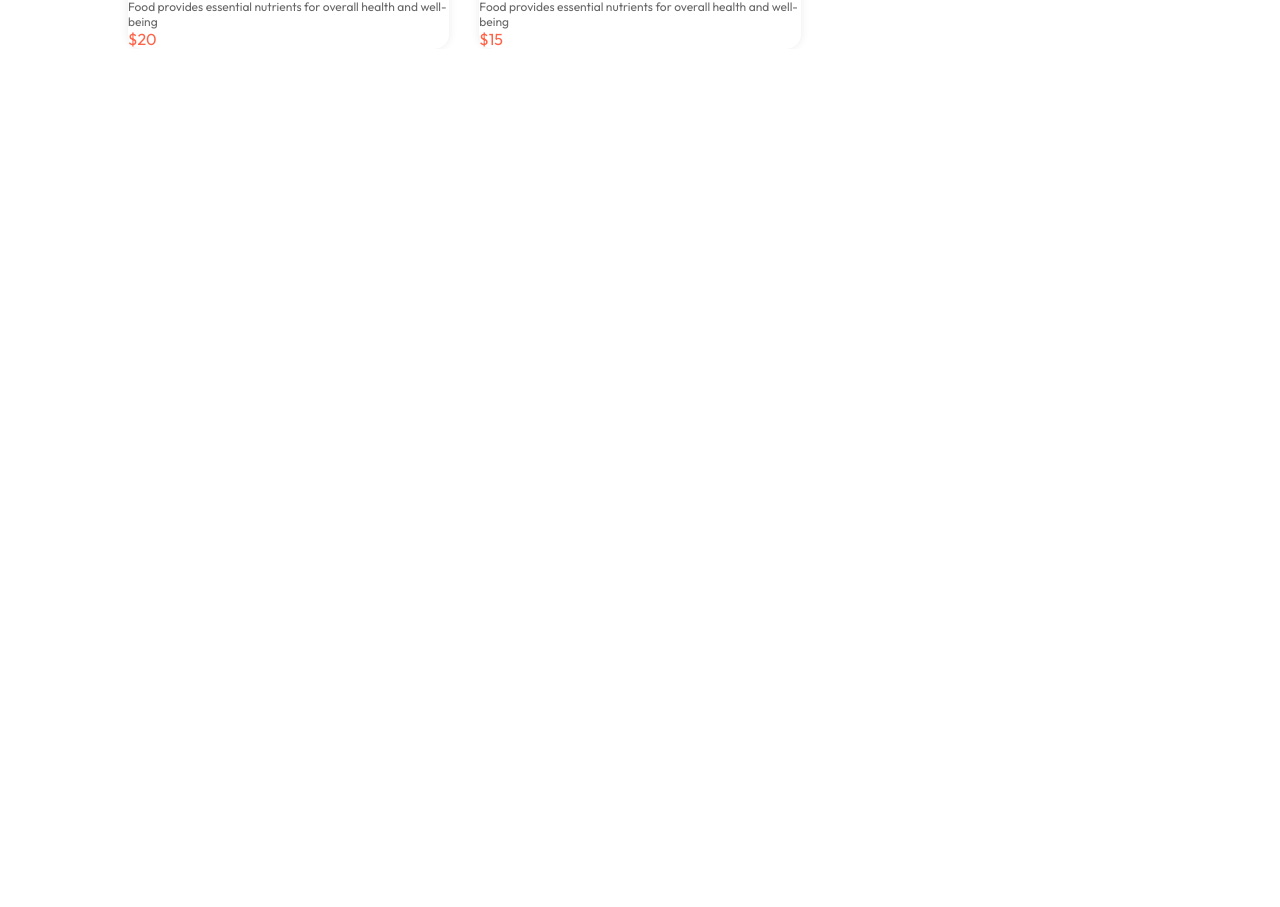
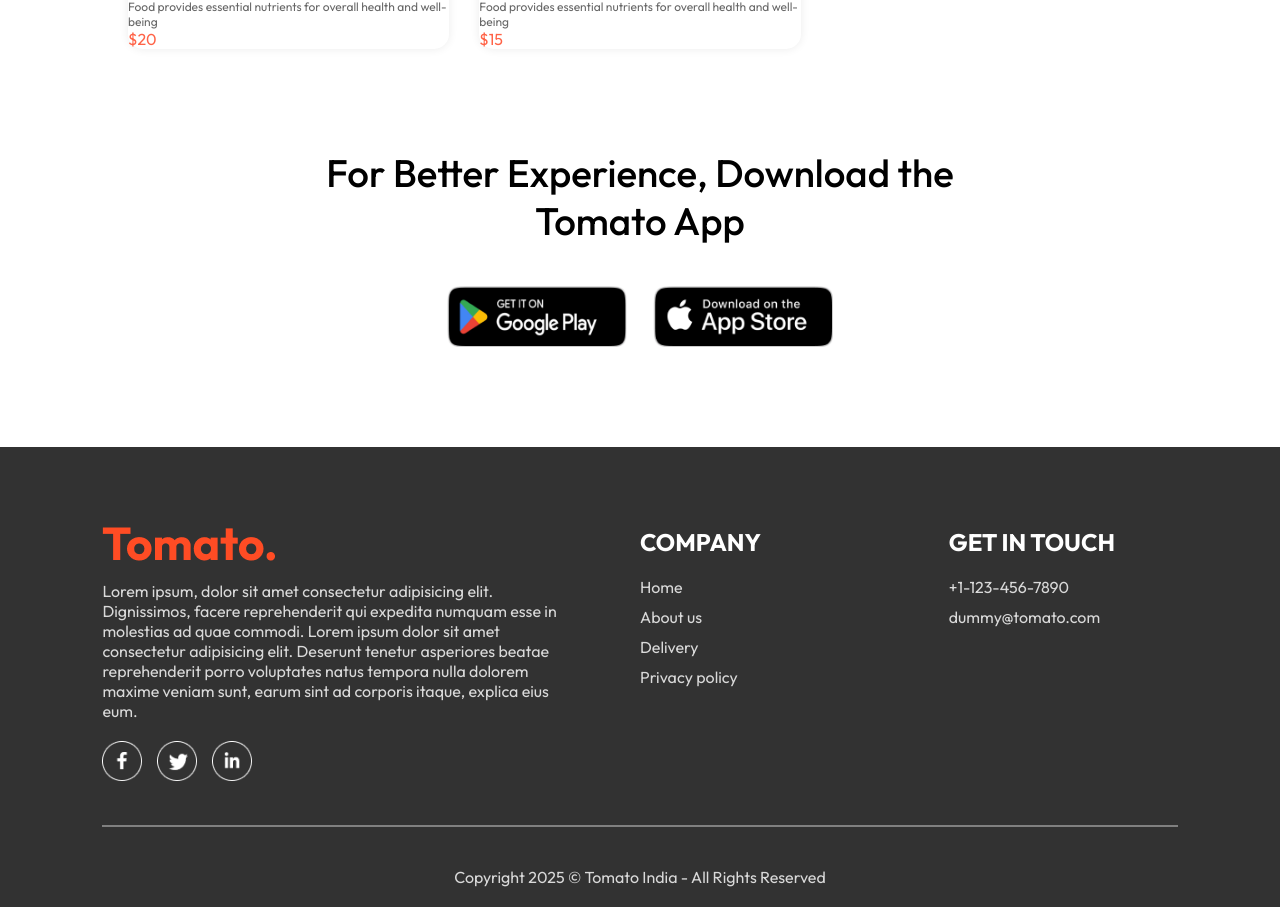
Before and after one commit to karanx64/food-del, a React (Vite) app in the folder frontend/: page / in a window 1280 px wide. Shown: the part 5006-5913 px from the top of the page. Before the commit the page ends 5055 px from the top, so only its background shows below. Built offline with nearby package versions, Linux system fonts and the light colour scheme.

Commit message:
ui almost done, not responsive

```diff
--- a/frontend/src/App.jsx
+++ b/frontend/src/App.jsx
@@ -4,9 +4,11 @@ import { Routes, Route } from "react-router-dom";
 import Home from "./Pages/home/Home";
 import Cart from "./Pages/cart/Cart";
 import PlaceOrder from "./Pages/placeOrder/PlaceOrder";
+import Footer from "./components/footer/Footer";
 
 const App = () => {
   return (
+    <>
       <div className="app">
         <Navbar />
         <Routes>
@@ -15,6 +17,8 @@ const App = () => {
           <Route path="/PlaceOrder" element={<PlaceOrder />} />
         </Routes>
       </div>
+      <Footer />
+    </>
   );
 };
 
--- a/frontend/src/Pages/home/Home.jsx
+++ b/frontend/src/Pages/home/Home.jsx
@@ -3,6 +3,7 @@ import "./Home.css";
 import Header from "../../components/Header/Header";
 import ExploreMenu from "../../components/exploreMenu/ExploreMenu";
 import FoodDisplay from "../../components/foodDisplay/FoodDisplay";
+import AppDownload from "../../components/appDownload/AppDownload";
 
 const Home = () => {
   const [category, setCategory] = useState("All");
@@ -12,6 +13,7 @@ const Home = () => {
       <Header />
       <ExploreMenu category={category} setCategory={setCategory} />
       <FoodDisplay category={category} />
+      <AppDownload />
     </div>
   );
 };
--- /dev/null
+++ b/frontend/src/components/appDownload/AppDownload.css
@@ -0,0 +1,26 @@
+.app-download {
+    margin: auto auto;
+    margin-top: 100px;
+    font-size: max(3vw, 20px);
+    text-align: center;
+    font-weight: 500;
+}
+
+.app-download-platforms {
+    display: flex;
+    justify-content: center;
+    gap: max(2vw, 10px);
+    margin-top: 40px;
+}
+
+.app-download-platforms img {
+    width: max(30vw, 120px);
+    max-width: 180px;
+    transition: 0.5s;
+    cursor: pointer;
+}
+
+.app-download-platforms img:hover {
+    transform: scale(1.05);
+
+}
--- /dev/null
+++ b/frontend/src/components/appDownload/AppDownload.jsx
@@ -0,0 +1,22 @@
+import React from "react";
+
+import "./AppDownload.css";
+
+import { assets } from "../../assets/frontend_assets/assets";
+
+const AppDownload = () => {
+  return (
+    <div className="app-download" id="app-download">
+      <p>
+        For Better Experience, Download the <br /> Tomato App
+      </p>
+
+      <div className="app-download-platforms">
+        <img src={assets.play_store} alt="" />
+        <img src={assets.app_store} alt="" />
+      </div>
+    </div>
+  );
+};
+
+export default AppDownload;
--- /dev/null
+++ b/frontend/src/components/footer/Footer.css
@@ -0,0 +1,56 @@
+.footer {
+    color: #d9d9d9;
+    background-color: #323232;
+    display: flex;
+    flex-direction: column;
+    align-items: center;
+    gap: 20px;
+    padding: 20px 8vw;
+    padding-top: 80px;
+    margin-top: 100px;
+}
+
+
+.footer-content {
+    width: 100%;
+    display: grid;
+    grid-template-columns: 2fr 1fr 1fr;
+    gap: 80px;
+}
+
+.footer-content-left,
+.footer-content-right,
+.footer-content-center {
+    display: flex;
+    flex-direction: column;
+    align-items: start;
+    gap: 20px;
+
+}
+
+.footer-content-left li,
+.footer-content-right li,
+.footer-content-center li {
+    list-style: none;
+    margin-bottom: 10px;
+    cursor: pointer;
+}
+
+
+.footer-content-right h2,
+.footer-content-center h2 {
+    color: white;
+}
+
+.footer-social-icons img {
+    width: 40px;
+    margin-right: 15px;
+}
+
+.footer hr {
+    width: 100%;
+    height: 2px;
+    margin: 20px 0;
+    background-color: gray;
+    border: none;
+}
--- /dev/null
+++ b/frontend/src/components/footer/Footer.jsx
@@ -0,0 +1,50 @@
+import React from "react";
+import "./Footer.css";
+import { assets } from "../../assets/frontend_assets/assets";
+
+const Footer = () => {
+  return (
+    <div className="footer" id="footer">
+      <div className="footer-content">
+        <div className="footer-content-left">
+          <img src={assets.logo} alt="" />
+          <p>
+            Lorem ipsum, dolor sit amet consectetur adipisicing elit.
+            Dignissimos, facere reprehenderit qui expedita numquam esse in
+            molestias ad quae commodi. Lorem ipsum dolor sit amet consectetur
+            adipisicing elit. Deserunt tenetur asperiores beatae reprehenderit
+            porro voluptates natus tempora nulla dolorem maxime veniam sunt,
+            earum sint ad corporis itaque, explica eius eum.
+          </p>
+          <div className="footer-social-icons">
+            <img src={assets.facebook_icon} alt="" />
+            <img src={assets.twitter_icon} alt="" />
+            <img src={assets.linkedin_icon} alt="" />
+          </div>
+        </div>
+        <div className="footer-content-center">
+          <h2>COMPANY</h2>
+          <ul>
+            <li>Home</li>
+            <li>About us</li>
+            <li>Delivery</li>
+            <li>Privacy policy</li>
+          </ul>
+        </div>
+        <div className="footer-content-right">
+          <h2>GET IN TOUCH</h2>
+          <ul>
+            <li>+1-123-456-7890</li>
+            <li>dummy@tomato.com</li>
+          </ul>
+        </div>
+      </div>
+      <hr />
+      <p className="footer-copyright">
+        Copyright 2025 © Tomato India - All Rights Reserved
+      </p>
+    </div>
+  );
+};
+
+export default Footer;
```
Lines whose indentation alone changed are shown as unchanged.
